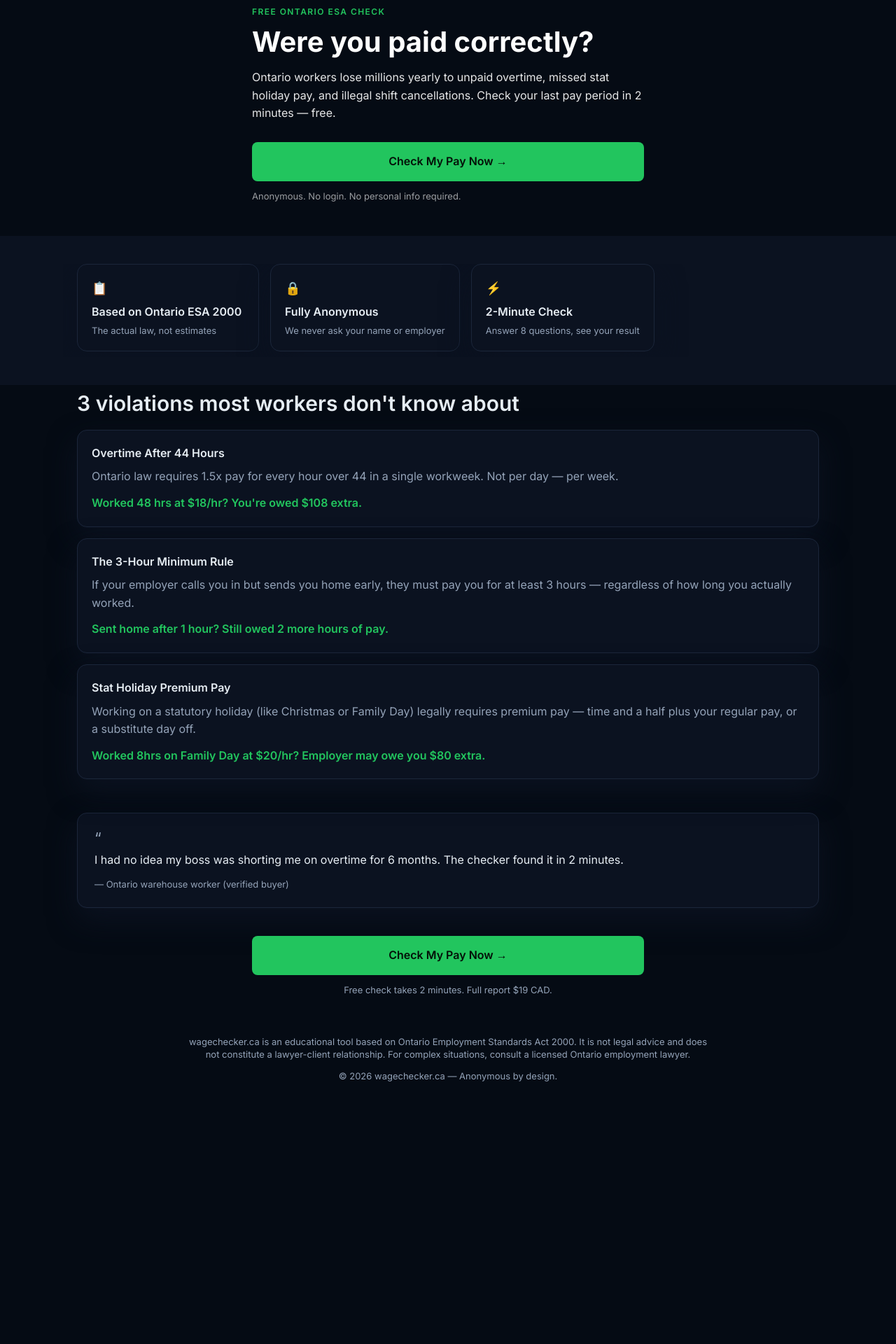
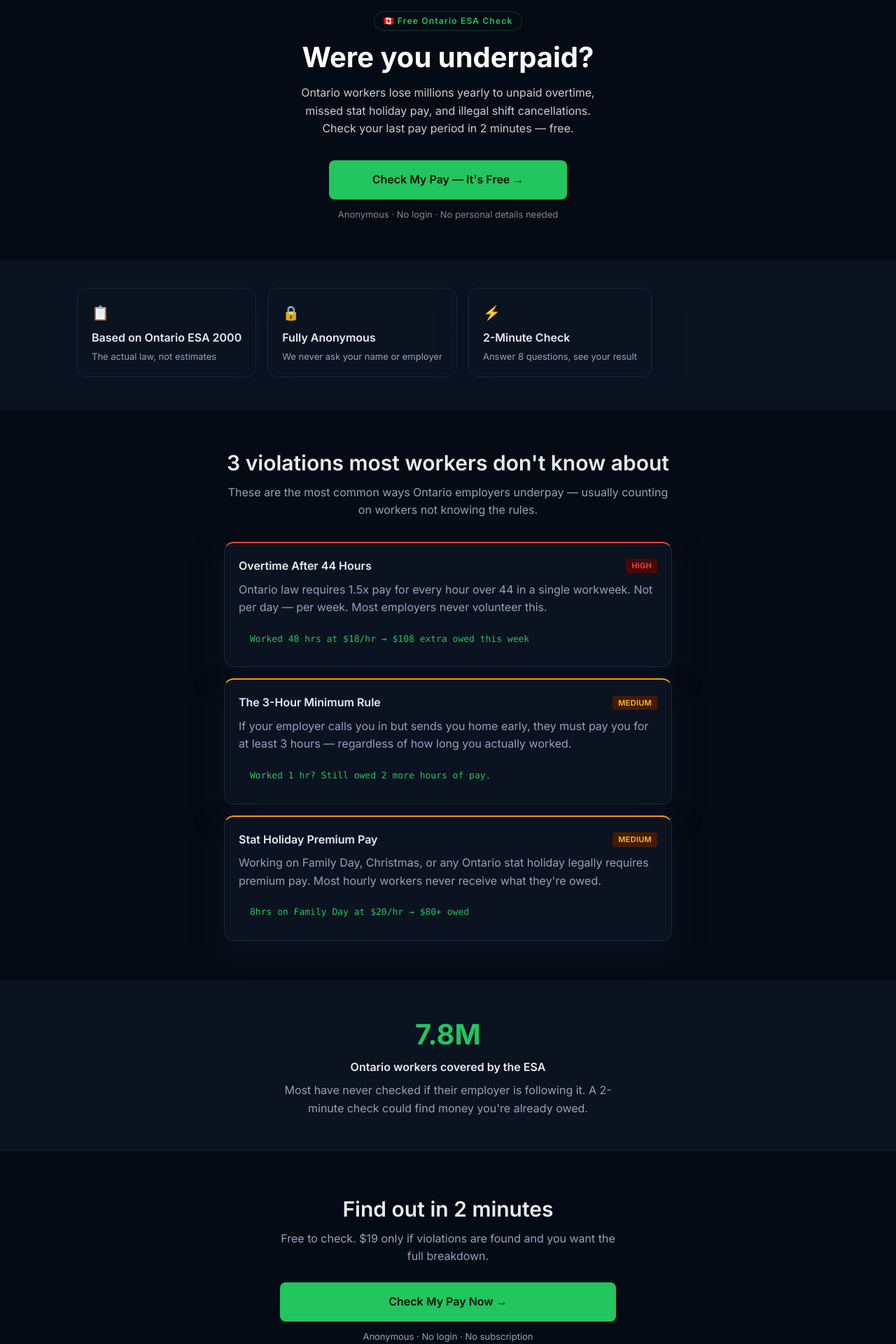
Before and after one commit to Kush108/WageChecker, a Next.js app: page / in a window 1280 px wide. Shown: the part 40-1960 px from the top of the page at 70% size. Before the commit the page ends 1634 px from the top, so only its background shows below. Built offline with nearby package versions, Linux system fonts and the light colour scheme.

Commit message:
HEro Page Updated V2

```diff
--- a/src/app/page.tsx
+++ b/src/app/page.tsx
@@ -7,28 +7,39 @@ export default function HomePage() {
     <main>
       {/* HERO */}
       <section className="bg-background text-white">
-        <Container className="py-12">
-          <div className="mx-auto w-full max-w-[560px]">
-            <div className="text-[12px] font-semibold tracking-[0.12em] text-accent-green">
-              FREE ONTARIO ESA CHECK
+        <Container className="py-14">
+          <div className="mx-auto w-full max-w-[560px] text-center">
+
+            {/* Badge */}
+            <div className="inline-block rounded-full border border-accent-green/25 bg-accent-green/8 px-3 py-1 text-[12px] font-semibold tracking-[0.1em] text-accent-green">
+              🇨🇦 Free Ontario ESA Check
             </div>
-            <h1 className="mt-3 text-h1-mobile md:text-h1-desktop">
-              Were you paid correctly?
+
+            {/* Headline */}
+            <h1 className="mt-4 text-h1-mobile md:text-h1-desktop">
+              Were you underpaid?
             </h1>
-            <p className="mt-4 text-body text-white/90">
+
+            {/* Subheadline */}
+            <p className="mt-4 text-body text-white/80 mx-auto max-w-[460px]">
               Ontario workers lose millions yearly to unpaid overtime, missed stat
               holiday pay, and illegal shift cancellations. Check your last pay
               period in 2 minutes — free.
             </p>
 
-            <div className="mt-7">
-              <ButtonLink href="/check" className="min-h-[56px] text-[16px] font-semibold">
-                Check My Pay Now →
+            {/* CTA */}
+            <div className="mt-8">
+              <ButtonLink
+                href="/check"
+                className="min-h-[56px] text-[16px] font-semibold mx-auto max-w-[340px]"
+              >
+                Check My Pay — It&apos;s Free →
               </ButtonLink>
-              <div className="mt-3 text-caption text-white/60">
-                Anonymous. No login. No personal info required.
+              <div className="mt-3 text-caption text-white/50">
+                Anonymous · No login · No personal details needed
               </div>
             </div>
+
           </div>
         </Container>
       </section>
@@ -37,9 +48,9 @@ export default function HomePage() {
       <section className="bg-surface py-10">
         <Container>
           <div className="-mx-5 flex gap-4 overflow-x-auto px-5 pb-2">
-            <div className="min-w-[260px]">
+            <div className="min-w-[240px]">
               <Card className="p-5">
-                <div className="text-[18px]">📋</div>
+                <div className="text-[20px]">📋</div>
                 <div className="mt-2 text-body font-semibold text-primary">
                   Based on Ontario ESA 2000
                 </div>
@@ -48,9 +59,9 @@ export default function HomePage() {
                 </div>
               </Card>
             </div>
-            <div className="min-w-[260px]">
+            <div className="min-w-[240px]">
               <Card className="p-5">
-                <div className="text-[18px]">🔒</div>
+                <div className="text-[20px]">🔒</div>
                 <div className="mt-2 text-body font-semibold text-primary">
                   Fully Anonymous
                 </div>
@@ -59,9 +70,9 @@ export default function HomePage() {
                 </div>
               </Card>
             </div>
-            <div className="min-w-[260px]">
+            <div className="min-w-[240px]">
               <Card className="p-5">
-                <div className="text-[18px]">⚡</div>
+                <div className="text-[20px]">⚡</div>
                 <div className="mt-2 text-body font-semibold text-primary">
                   2-Minute Check
                 </div>
@@ -74,102 +85,152 @@ export default function HomePage() {
         </Container>
       </section>
 
-      {/* TOP VIOLATIONS */}
-      <section className="py-2">
+      {/* VIOLATIONS */}
+      <section className="bg-background py-14">
         <Container>
-          <h2 className="text-h2-mobile md:text-h2-desktop">
+          <div className="mx-auto max-w-[640px]">
+
+            <h2 className="text-h2-mobile md:text-h2-desktop text-center">
               3 violations most workers don&apos;t know about
             </h2>
-          <div className="mt-5 grid gap-4">
-            <Card className="p-5">
+            <p className="mt-3 text-body text-muted text-center">
+              These are the most common ways Ontario employers underpay —
+              usually counting on workers not knowing the rules.
+            </p>
+
+            <div className="mt-8 grid gap-4">
+
+              {/* Card 1 */}
+              <Card className="p-5 border-t-2 border-t-accent-red">
+                <div className="flex items-center justify-between">
                   <div className="text-body font-semibold text-primary">
                     Overtime After 44 Hours
                   </div>
+                  <span className="rounded px-2 py-0.5 text-[11px] font-semibold uppercase tracking-wide bg-red-950 text-accent-red">
+                    High
+                  </span>
+                </div>
                 <div className="mt-2 text-body text-muted">
-                Ontario law requires 1.5x pay for every hour over 44 in a single
-                workweek. Not per day — per week.
+                  Ontario law requires 1.5x pay for every hour over 44 in a
+                  single workweek. Not per day — per week. Most employers
+                  never volunteer this.
                 </div>
-              <div className="mt-3 text-body font-semibold text-accent-green">
-                Worked 48 hrs at $18/hr? You&apos;re owed $108 extra.
+                <div className="mt-3 rounded-md bg-surface px-4 py-2.5 font-mono text-[13px] text-accent-green">
+                  Worked 48 hrs at $18/hr → $108 extra owed this week
                 </div>
               </Card>
 
-            <Card className="p-5">
+              {/* Card 2 */}
+              <Card className="p-5 border-t-2 border-t-amber-500">
+                <div className="flex items-center justify-between">
                   <div className="text-body font-semibold text-primary">
                     The 3-Hour Minimum Rule
                   </div>
+                  <span className="rounded px-2 py-0.5 text-[11px] font-semibold uppercase tracking-wide bg-amber-950 text-amber-400">
+                    Medium
+                  </span>
+                </div>
                 <div className="mt-2 text-body text-muted">
-                If your employer calls you in but sends you home early, they must
-                pay you for at least 3 hours — regardless of how long you actually
-                worked.
+                  If your employer calls you in but sends you home early,
+                  they must pay you for at least 3 hours — regardless of
+                  how long you actually worked.
                 </div>
-              <div className="mt-3 text-body font-semibold text-accent-green">
-                Sent home after 1 hour? Still owed 2 more hours of pay.
+                <div className="mt-3 rounded-md bg-surface px-4 py-2.5 font-mono text-[13px] text-accent-green">
+                  Worked 1 hr? Still owed 2 more hours of pay.
                 </div>
               </Card>
 
-            <Card className="p-5">
+              {/* Card 3 */}
+              <Card className="p-5 border-t-2 border-t-amber-500">
+                <div className="flex items-center justify-between">
                   <div className="text-body font-semibold text-primary">
                     Stat Holiday Premium Pay
                   </div>
+                  <span className="rounded px-2 py-0.5 text-[11px] font-semibold uppercase tracking-wide bg-amber-950 text-amber-400">
+                    Medium
+                  </span>
+                </div>
                 <div className="mt-2 text-body text-muted">
-                Working on a statutory holiday (like Christmas or Family Day)
-                legally requires premium pay — time and a half plus your regular
-                pay, or a substitute day off.
+                  Working on Family Day, Christmas, or any Ontario stat
+                  holiday legally requires premium pay. Most hourly workers
+                  never receive what they&apos;re owed.
                 </div>
-              <div className="mt-3 text-body font-semibold text-accent-green">
-                Worked 8hrs on Family Day at $20/hr? Employer may owe you $80 extra.
+                <div className="mt-3 rounded-md bg-surface px-4 py-2.5 font-mono text-[13px] text-accent-green">
+                  8hrs on Family Day at $20/hr → $80+ owed
                 </div>
               </Card>
+
+            </div>
           </div>
         </Container>
       </section>
 
-      {/* SOCIAL PROOF */}
-      <section className="py-10">
+      {/* URGENCY STAT — replaces fake testimonial */}
+      <section className="bg-surface py-12">
         <Container>
-          <Card className="p-6">
-            <div className="text-[22px] leading-none text-muted">&ldquo;</div>
-            <div className="mt-2 text-body text-primary">
-              I had no idea my boss was shorting me on overtime for 6 months. The
-              checker found it in 2 minutes.
+          <div className="mx-auto max-w-[480px] text-center">
+            <div className="text-[40px] font-bold text-accent-green">
+              7.8M
             </div>
-            <div className="mt-3 text-caption text-muted">
-              — Ontario warehouse worker (verified buyer)
+            <div className="mt-1 text-body font-semibold text-primary">
+              Ontario workers covered by the ESA
             </div>
-            {/* Replace with real testimonial after first 10 sales */}
-          </Card>
+            <div className="mt-2 text-body text-muted">
+              Most have never checked if their employer
+              is following it. A 2-minute check could
+              find money you&apos;re already owed.
+            </div>
+          </div>
         </Container>
       </section>
 
       {/* CTA REPEAT */}
-      <section className="pb-14">
+      <section className="bg-background py-16">
         <Container>
-          <div className="mx-auto w-full max-w-[560px]">
-            <ButtonLink href="/check" className="min-h-[56px] text-[16px] font-semibold">
+          <div className="mx-auto w-full max-w-[480px] text-center">
+            <h2 className="text-h2-mobile md:text-h2-desktop">
+              Find out in 2 minutes
+            </h2>
+            <p className="mt-3 text-body text-muted">
+              Free to check. $19 only if violations are found
+              and you want the full breakdown.
+            </p>
+            <div className="mt-6">
+              <ButtonLink
+                href="/check"
+                className="min-h-[56px] text-[16px] font-semibold"
+              >
                 Check My Pay Now →
               </ButtonLink>
-            <div className="mt-3 text-caption text-muted text-center">
-              Free check takes 2 minutes. Full report $19 CAD.
+            </div>
+            <div className="mt-3 text-caption text-muted">
+              Anonymous · No login · No subscription
             </div>
           </div>
         </Container>
       </section>
 
       {/* FOOTER */}
-      <footer className="pb-12">
+      <footer className="border-t border-border pb-12 pt-8">
         <Container>
-          <div className="mx-auto max-w-[760px] text-center text-caption text-muted">
+          <div className="mx-auto max-w-[680px] text-center text-caption text-muted">
             <p>
-              wagechecker.ca is an educational tool based on Ontario Employment Standards
-              Act 2000. It is not legal advice and does not constitute a lawyer-client
-              relationship. For complex situations, consult a licensed Ontario employment
-              lawyer.
+              wagechecker.ca is an educational tool based on Ontario
+              Employment Standards Act 2000. It is not legal advice and
+              does not constitute a lawyer-client relationship. For complex
+              situations, consult a licensed Ontario employment lawyer.
             </p>
-            <p className="mt-3">© 2026 wagechecker.ca — Anonymous by design.</p>
+            <p className="mt-3">
+              © 2026{" "}
+              <a href="/" className="text-muted hover:text-primary transition-colors">
+                wagechecker.ca
+              </a>{" "}
+              · Anonymous by design
+            </p>
           </div>
         </Container>
       </footer>
+
     </main>
   )
 }
```
Lines whose indentation alone changed are shown as unchanged.
